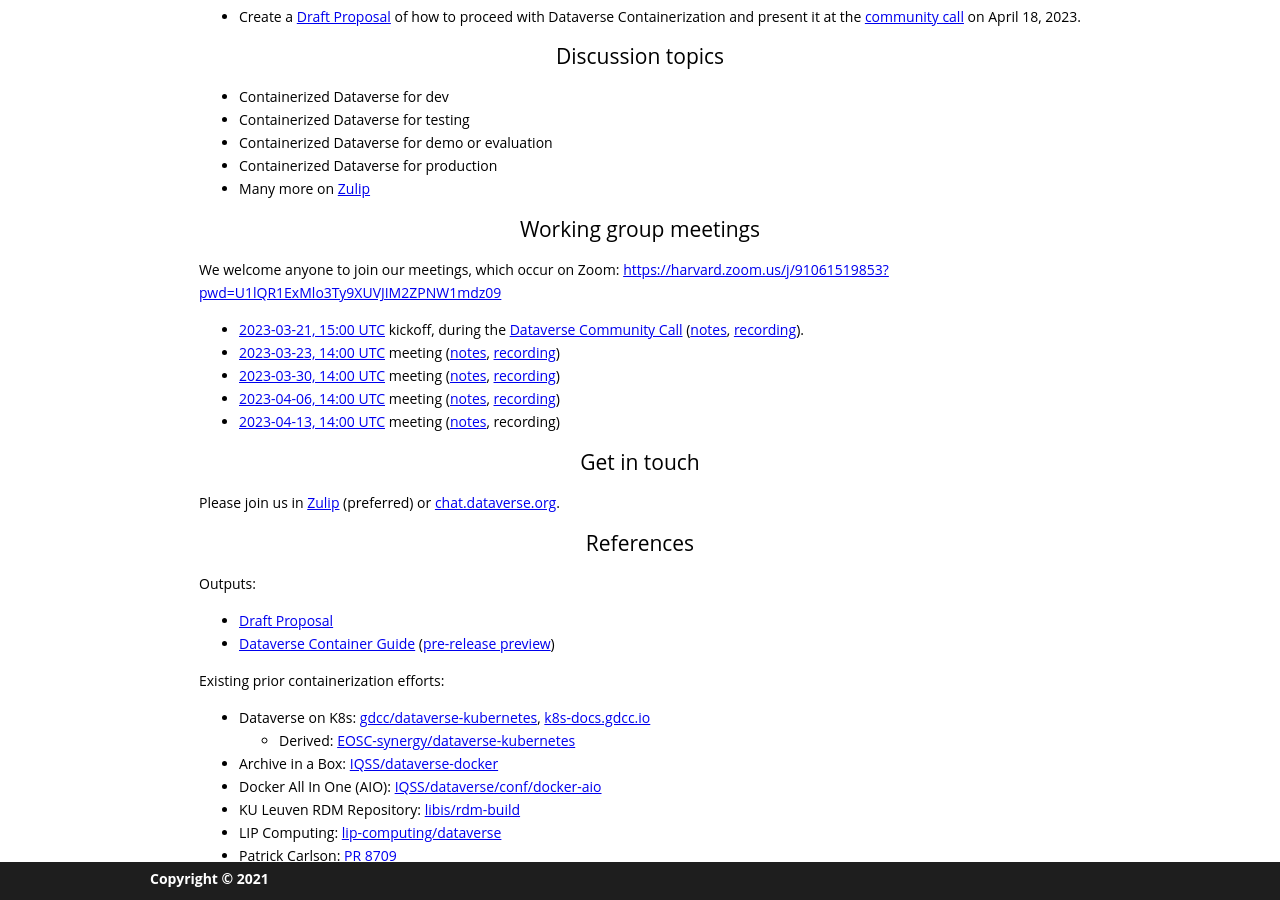
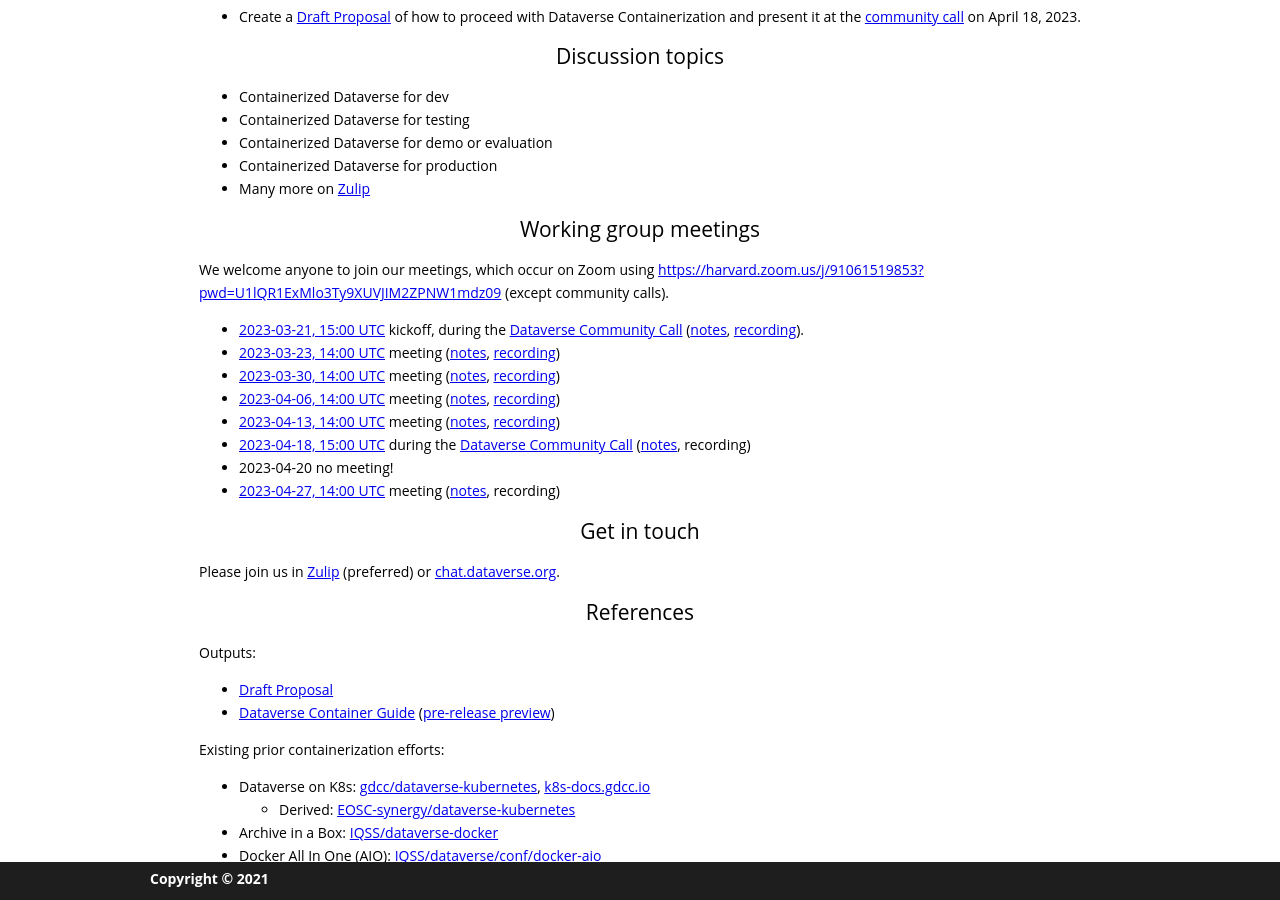
Before and after one commit to gdcc/ct.gdcc.io, a Jekyll site: the page built from index.md, in a window 1280 px wide and 900 px high, scrolled down 886 px. Built offline with Jekyll 4.4.1, drawn with Linux system fonts in a browser that asks for light colours; our own code applies the rules of GitHub Pages for plain Markdown files.

Commit message:
add recording and future meetings

```diff
--- a/index.md
+++ b/index.md
@@ -30,13 +30,18 @@ As we are just getting started, we are focused on a single project:
 
 ## Working group meetings
 
-We welcome anyone to join our meetings, which occur on Zoom: <https://harvard.zoom.us/j/91061519853?pwd=U1lQR1ExMlo3Ty9XUVJIM2ZPNW1mdz09>
+We welcome anyone to join our meetings, which occur on Zoom using <https://harvard.zoom.us/j/91061519853?pwd=U1lQR1ExMlo3Ty9XUVJIM2ZPNW1mdz09> (except community calls).
 
 - [2023-03-21, 15:00 UTC](https://time.is/compare/1500_21_Mar_2023_in_UTC) kickoff, during the [Dataverse Community Call](https://dataverse.org/community-calls) ([notes](https://docs.google.com/document/d/1r_GMYqYzUyQR2LQ2cqSLWPDuFRzd18PJ-4UFC4Nvnpw/edit#), [recording](https://harvard.zoom.us/rec/share/qb3gd3pboooRa9UHyLyIvPfxVgoahbGWFaxLdJDO2VD-MGMqWnZIsJjc3Rxao6Wu.-Y-CiwvgRwVj8v6c)).
 - [2023-03-23, 14:00 UTC](https://time.is/compare/1400_23_Mar_2023_in_UTC) meeting ([notes](https://docs.google.com/document/d/1UmKajGpOH8tkvyEbgIYvHDKZBAMfdvCp8AZC0ZEEtWs/edit?usp=sharing), [recording](https://harvard.zoom.us/rec/share/kviiT4GO2zruomf0T-QHCWqDksK6jT525bPrENNGWf01MhLtZOS0mU3b6Gw-_usp.CnoqlfsFqvOhXEyY))
 - [2023-03-30, 14:00 UTC](https://time.is/compare/1400_30_Mar_2023_in_UTC) meeting ([notes](https://docs.google.com/document/d/1Z1PUOp19zJVEGNcFsV7tqPErWQnkVV6qkDo5ZQUHMVM/edit?usp=sharing), [recording](https://harvard.zoom.us/rec/share/HsGlcXqaY-PR0pCWkZFzmmP6zus5pdXq4AlKhM4EgRTF-3OEB74wZhv7e7dueebp.RsriUxxBS4KYdSa3))
 - [2023-04-06, 14:00 UTC](https://time.is/compare/1400_06_Apr_2023_in_UTC) meeting ([notes](https://docs.google.com/document/d/1YVIKW7stAiGwJtuijDlC85cBnBGdEsi_z0mJb0FOysw/edit?usp=sharing), [recording](https://harvard.zoom.us/rec/share/nv8YUZ4T0XwHLCJOZHTtNUORe5hhMSnpVnfDalAVgqM_i_OLnpttQHz-0wPDBOk.Cd-4oWXs-tJUaCg_))
-- [2023-04-13, 14:00 UTC](https://time.is/compare/1400_13_Apr_2023_in_UTC) meeting ([notes](https://docs.google.com/document/d/1qmMRiXoRl_mKugD0qXynzep4pL0hHwCKHMBDF5jCtWs/edit?usp=sharing), recording)
+- [2023-04-13, 14:00 UTC](https://time.is/compare/1400_13_Apr_2023_in_UTC) meeting ([notes](https://docs.google.com/document/d/1qmMRiXoRl_mKugD0qXynzep4pL0hHwCKHMBDF5jCtWs/edit?usp=sharing), [recording](https://harvard.zoom.us/rec/share/9tnJO4URrE9W1YnB3gu71LHadV480KFDZovxaPkOv0k6_0h9AAqzxej7_fEcD0an.uY_9scBGRb1YIVoW))
+- [2023-04-18, 15:00 UTC](https://time.is/compare/1500_18_Apr_2023_in_UTC) during the [Dataverse Community Call](https://dataverse.org/community-calls) ([notes](https://docs.google.com/document/d/1TmvLrvDJ2dtPN6e6Iu4RT-qFQo4XeR5Tn-TGhvB9mFE/edit?usp=sharing), recording)
+- 2023-04-20 no meeting!
+- [2023-04-27, 14:00 UTC](https://time.is/compare/1400_27_Apr_2023_in_UTC) meeting ([notes](https://docs.google.com/document/d/1Hz47lLjE9h1-YE5zD2wu4tT1ObB6vB6Nr3m16pQ4LF4/edit?usp=sharing), recording)
+
+
 
 ## Get in touch
 
```
